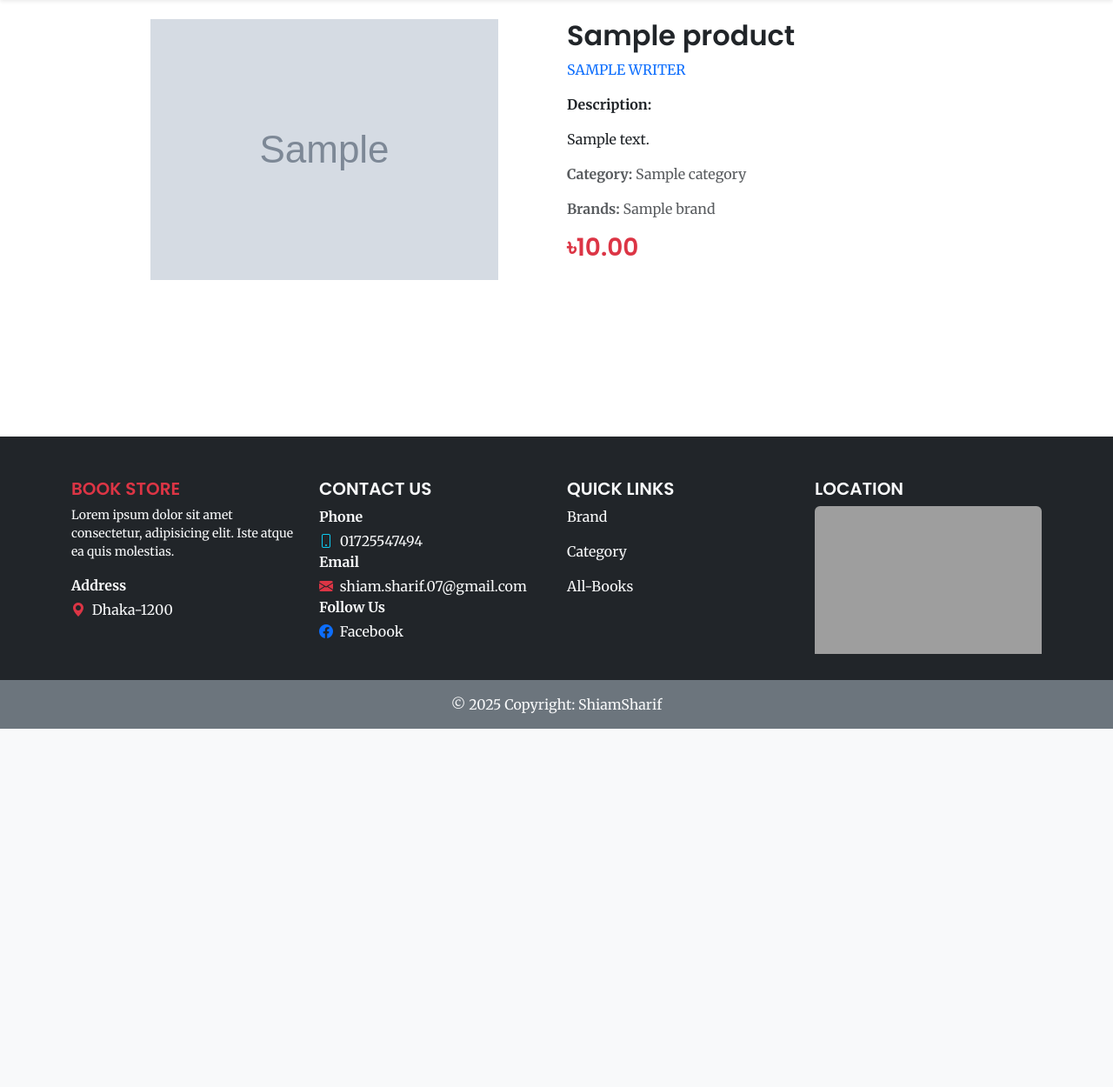
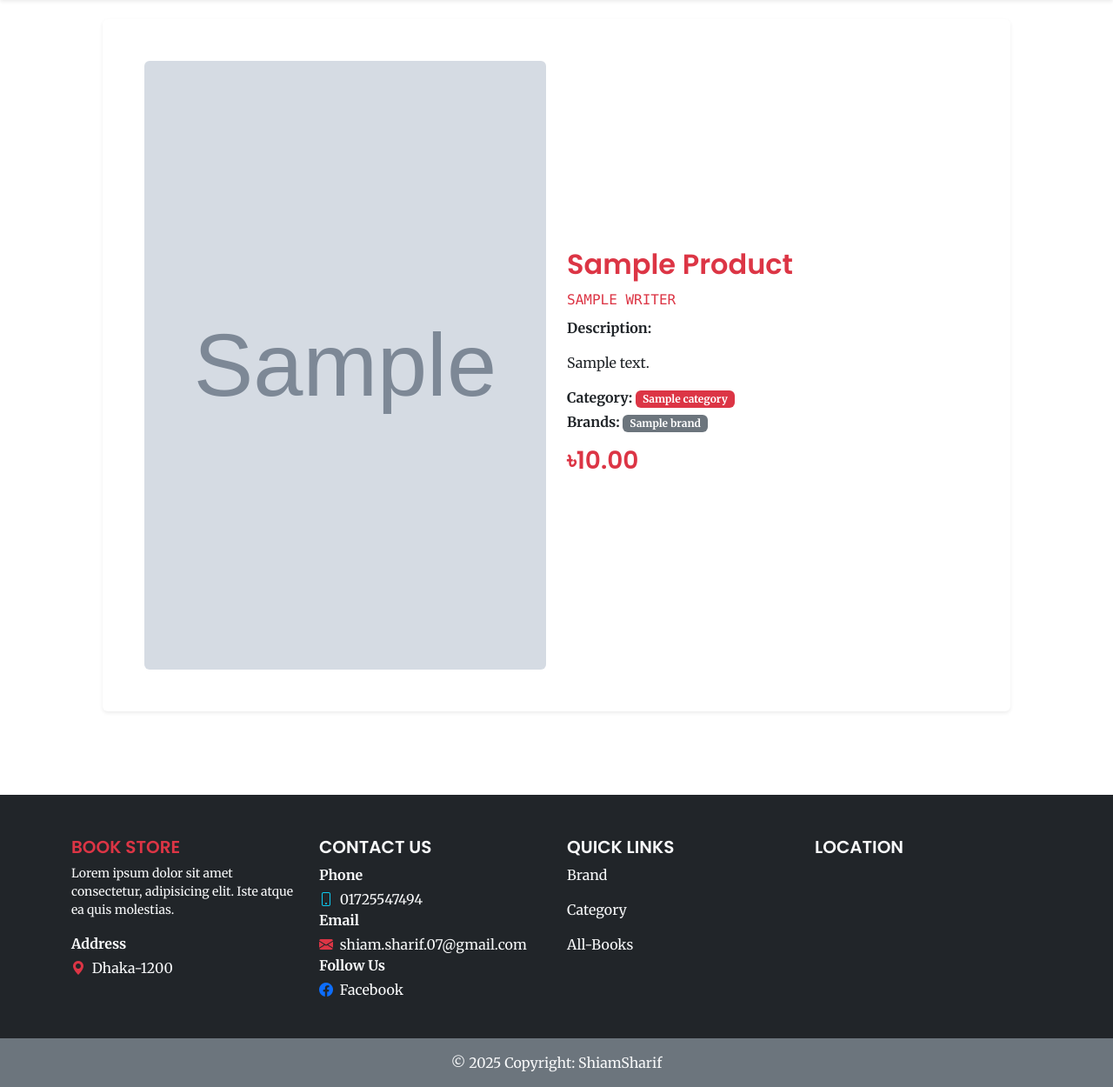
Before and after one commit to shiamsharif/Book_Store, a Django app: page /product/1/ in a window 1280 px wide. Shown: the part 74-1324 px from the top of the page at 87% size. Before the commit the page ends 912 px from the top, so only its background shows below. Run offline with Django 5.2, Linux system fonts and the light colour scheme; tables that the repository leaves empty hold one stand-in row (values such as "Sample post"); grey boxes marked "Sample" are stand-in pictures; some libraries are stand-ins or nearby versions; grey boxes are pictures that could not be loaded.

Commit message:
ADD: Writer Section

```diff
--- a/Product/models.py
+++ b/Product/models.py
@@ -1,4 +1,6 @@
 from django.db import models
+
+from django.utils.text import slugify
 
 # Create your models here.
 class Brand(models.Model):
@@ -24,8 +26,15 @@
 
 
 class Writer(models.Model):
-    name = models.CharField(max_length=255)
+    name = models.CharField(max_length=255, unique=True)
     photo = models.ImageField(upload_to='writer_photos/', null=True, blank=True)
+    slug = models.SlugField(unique=True, blank=True)
+
+    # To add and save slug id
+    def save(self, *args, **kwargs):
+        if not self.slug:  # Auto-generate slug if empty
+            self.slug = slugify(self.name)
+        super().save(*args, **kwargs)
 
     def __str__(self):
         return self.name
--- a/Product/templates/product_details.jinja
+++ b/Product/templates/product_details.jinja
@@ -7,27 +7,36 @@
 
 <section class="container common-container p-5 my-5 extra-margin-top" id="product_detail">
     <!-- Product Details -->
-    <div class="row">
-        <div class="col-md-6 d-flex justify-content-center">
-            <img src="{{ product.image.url }}" alt="{{ product.name }}" class="img-fluid">
-        </div>
-        <div class="col-md-6">
-            <h2 class="fw-bold">{{ product.name }}</h2>
+    <div class="card border-0 shadow-sm p-5">
+        <div class="row g-4 align-items-center">
+            <div class="col-md-6 text-center">
+                <img src="{{ product.image.url }}" alt="{{ product.name }}"
+                    class="img-fluid rounded"
+                    style="width: 100%; height: 700px; object-fit: cover;">
+            </div>
+            <div class="col-md-6">
+                <h2 class="fw-bold text-danger">{{ product.name|title }}</h2>
 
-            <!--   Access writers  -->
-            {% for writer in product.writers.all %}
-                <a href="#">
-                    <p class="text-uppercase text-primary fw-medium"> {{ writer.name }}</p>
-                </a>
-            {% endfor %}
+                <!-- Access writers -->
+                <div class="mb-2">
+                    {% for writer in product.writers.all %}
+                        <a href="{% url 'writer_detail' writer.slug %}" class="text-decoration-none font-monospace text-uppercase fw-medium text-danger">
+                            {{ writer.name }}
+                        </a>{% if not forloop.last %}, {% endif %}
+                    {% endfor %}
+                </div>
 
-            <p><strong>Description:</strong></p>
-            <p>{{ product.description }}</p>
-            <p class="text-muted"><strong>Category:</strong> {{ product.category.name }}</p>
-            <p class="text-muted"><strong>Brands:</strong> {{ product.brand.name }}</p>
-            <h3 class="fw-semibold text-danger">৳{{product.price}}</h3>
+                <p class="mb-2"><strong>Description:</strong></p>
+                <p class="text-muted lh-base">{{ product.description|linebreaks|urlize }}</p>
+
+                <p class="mb-1"><strong>Category:</strong> <span class="badge bg-danger">{{ product.category.name }}</span></p>
+                <p class="mb-3"><strong>Brands:</strong> <span class="badge bg-secondary">{{ product.brand.name }}</span></p>
+
+                <h3 class="fw-semibold text-danger">৳{{ product.price }}</h3>
+            </div>
         </div>
     </div>
+
 </section>
 
 <!-- Footer -->
--- a/Product/urls.py
+++ b/Product/urls.py
@@ -1,5 +1,5 @@
 from django.urls import path
-from .views import HomePageView, BrandListView, CategoryListView, ProductListView, ProductDetailsView, Search
+from .views import HomePageView, BrandListView, CategoryListView, ProductListView, ProductDetailsView, Search, WriterDetailView
 from django.conf.urls.static import static
 from Main import settings
 
@@ -11,9 +11,13 @@
     path("", HomePageView.as_view(), name="home"),
     path("brand-list/", BrandListView.as_view(), name="brand_list"),
     path("category-list/", CategoryListView.as_view(), name="category_list"),
+
     path("product-list/", ProductListView.as_view(), name="product_list"),
     path("product-list/<int:id>/", ProductListView.as_view(), name="product_detail"),
     path("product/<int:pk>/", ProductDetailsView.as_view(), name='product_details'),
+
+    path("writer/<slug:slug>/", WriterDetailView.as_view(), name="writer_detail"),
+
     path("search/", Search, name='search'),
 
 ]
--- a/Product/views.py
+++ b/Product/views.py
@@ -1,8 +1,9 @@
 from django.shortcuts import render
 from django.views.generic import TemplateView, ListView, DetailView
 from Carousel.models import Carousel
-from Product.models import Brand, Category, Product
+from Product.models import Brand, Category, Product, Writer
 from django.db.models import Q
+from django.shortcuts import get_object_or_404
 
 
 # Create your views here.
@@ -120,6 +121,20 @@
     context_object_name = 'product'
 
 
+class WriterDetailView(DetailView):
+    model = Writer
+    template_name = "writer_detail.jinja"
+    context_object_name = "writer"
+
+    def get_object(self):
+        return get_object_or_404(Writer, slug=self.kwargs["slug"])
+
+    def get_context_data(self, **kwargs):
+        context = super().get_context_data(**kwargs)
+        context["products"] = Product.objects.filter(writers=self.object)
+        return context
+
+
 # search:
 def Search(request):
     query = request.GET['query'].lstrip()
```
Also changed, not shown: Product/templates/product_list.jinja (+13 -9 lines), Product/templates/writer_detail.jinja (added, +46 -0 lines), Product/migrations/0009_writer_slug_alter_writer_name.py (added), 1 other file.
